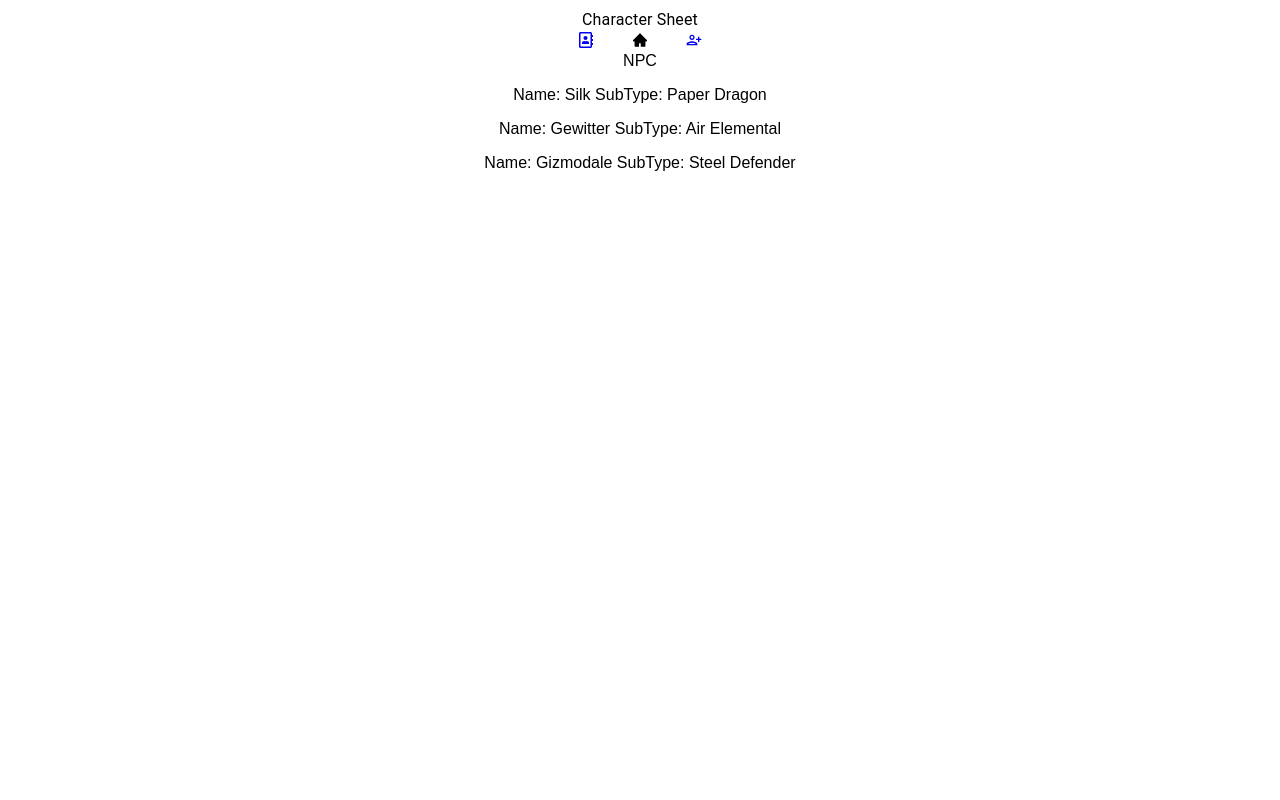
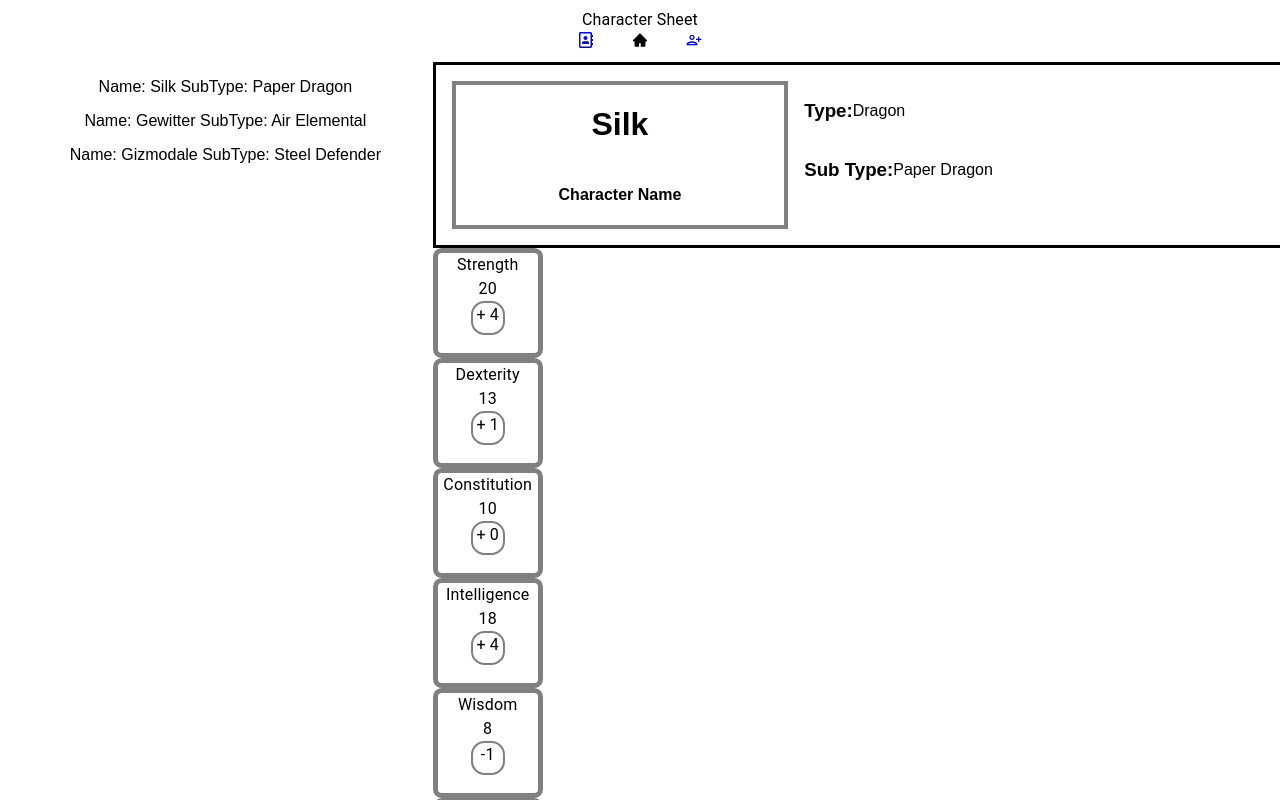
Before and after one commit to lcmpbll/characterSheet, a React (Create React App) app: page /npc in a window 1280 px wide. Shown: the top 800 px of the page. Built offline with nearby package versions, Linux system fonts and the light colour scheme.

Commit message:
Add NPC List

```diff
--- a/src/Components/NPCs/index.jsx
+++ b/src/Components/NPCs/index.jsx
@@ -1,13 +1,16 @@
-import React from 'react';
+import React, { useState } from 'react';
 import NPCDetails from './NPCdetails';
 import creatureList from '../../data/creatures.json';
+import LargeCharacterDetails from './LargeCharacterDetails';
 
 import { Box } from '@mui/material';
 
  const RegularList = ({
   items,
   resourceName,
-  itemComponent: ItemComponent
+  itemComponent: ItemComponent,
+
+
 }) => {
 
   return(
@@ -21,16 +24,22 @@ import { Box } from '@mui/material';
 }
 
 const NPC = () => {
+ const [selectedCharacter, setSelectedCharacter] = useState(creatureList[0]);
+ console.log(selectedCharacter)
 
   return (
     <>
-      <div>NPC</div>
-
-      <Box>
-        <RegularList items={creatureList} resourceName='NPC' itemComponent={NPCDetails}/>
-
+      <Box sx={{widht: '100%', height: '100%', display: 'flex', justifyContent: 'space-evenly', flex: 6, padding: '10px'}}>
+        <Box sx={{flex: 2}}>
+          <RegularList items={creatureList} resourceName='NPC' itemComponent={NPCDetails} />
+        </Box>
+        <Box sx={{flex: 4}}>
+          {selectedCharacter === null ?
+            <p>Select Character</p> :
+            <LargeCharacterDetails npc={selectedCharacter}/>
+          }
+        </Box>
       </Box>
-
     </>
   )
 }
```
